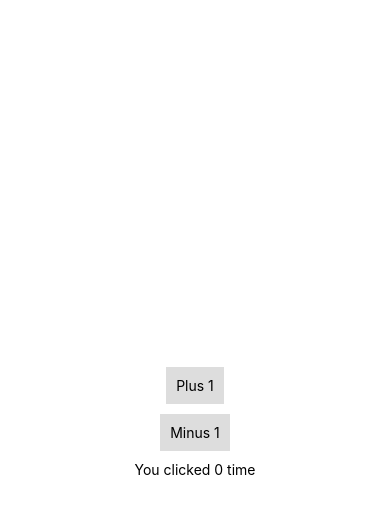
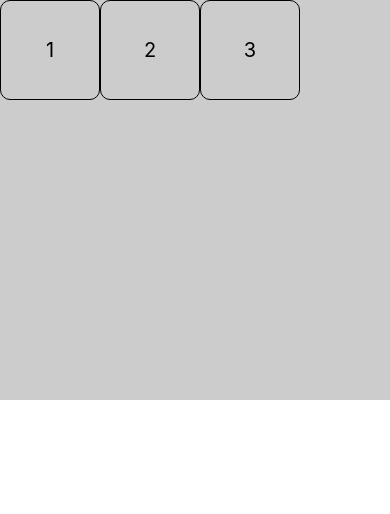
Before and after one commit to SokkunNORN/Y4-React-Native-Semester-2, a React Native app: screen / in a window 390 px wide. Shown: the top 514 px of the page. Built offline with nearby package versions, Linux system fonts and the light colour scheme.

Commit message:
flex box

```diff
--- a/App.js
+++ b/App.js
@@ -1,61 +1,53 @@
 import React, { Component } from 'react'
 import {
   StyleSheet,
-  TouchableOpacity,
+  SafeAreaView,
+  ScrollView,
   Text,
   View
 } from 'react-native'
 
 class App extends Component {
-  state = {
-    count: 0,
-    time: 'time'
-  }
-
-  onPress = (value) => {
-    this.setState({
-      count: this.state.count + value
-    })
-  }
-
   render () {
     return (
-      <View
-        style={styles.container}
-      >
-        <TouchableOpacity
-          style={styles.button}
-          onPress={() => this.onPress(1)}
+      <SafeAreaView>
+        <View
+          style={styles.container}
         >
-          <Text>Plus 1</Text>
-        </TouchableOpacity>
-        <TouchableOpacity
-          style={styles.button}
-          onPress={() => this.onPress(-1)}
-        >
-          <Text>Minus 1</Text>
-        </TouchableOpacity>
-        <View>
-          <Text>
-            You clicked { this.state.count } time{ this.state.count > 1 && 's' }
-          </Text>
+          <ScrollView horizontal>
+            <View style={styles.box}>
+              <Text style={styles.text}>1</Text>
+            </View>
+            <View style={styles.box}>
+              <Text style={styles.text}>2</Text>
+            </View>
+            <View style={styles.box}>
+              <Text style={styles.text}>3</Text>
+            </View>
+          </ScrollView>
         </View>
-      </View>
+      </SafeAreaView>
     )
   }
 }
 
 const styles = StyleSheet.create({
   container: {
-    flex: 1,
+    height: 400,
+    flexDirection: 'row',
+    backgroundColor: '#ccc'
+  },
+  box: {
+    width: 100,
+    height: 100,
+    borderRadius: 10,
+    borderColor: '#000',
+    borderWidth: 1,
     justifyContent: 'center',
-    alignItems: 'center'
+    alignItems: 'center',
   },
-  button: {
-    alignItems: 'center',
-    backgroundColor: '#ddd',
-    padding: 10,
-    marginBottom: 10
+  text: {
+    fontSize: 20
   }
 })
 
```
